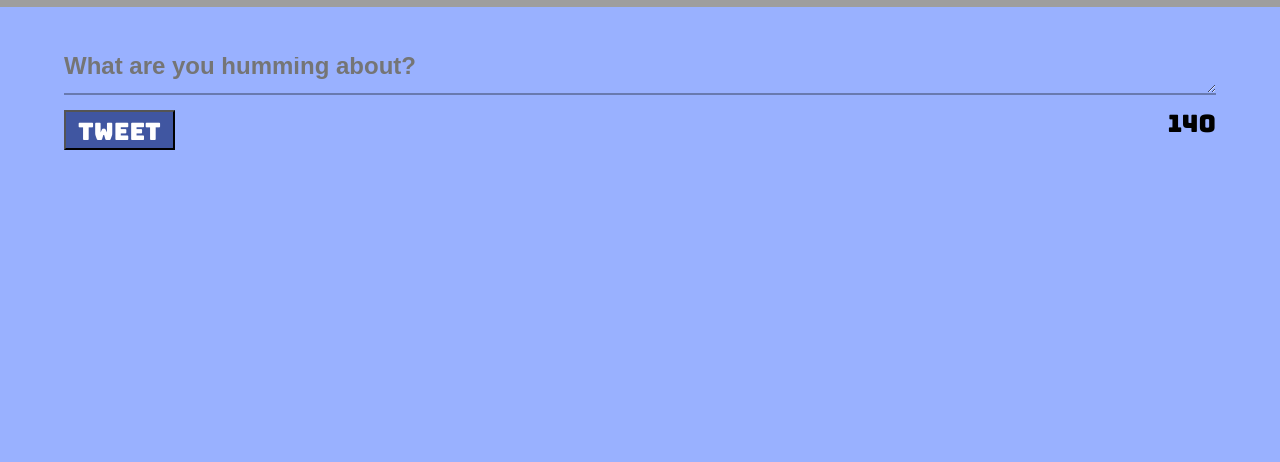
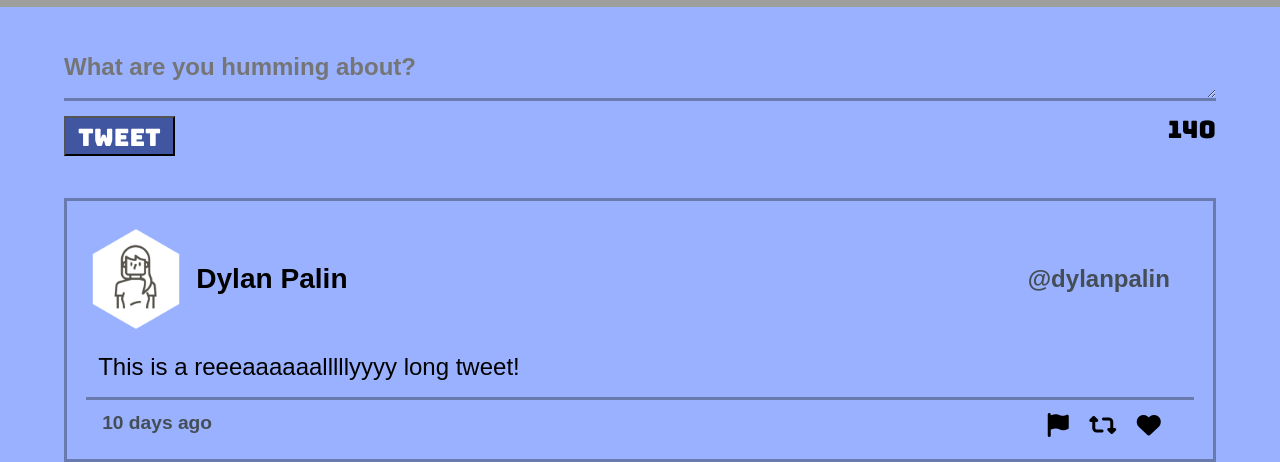
Before and after one commit to DylanPalin/tweeter-project, a website: page public/index.html in a window 1280 px wide. Shown: the part 546-1008 px from the top of the page. Before the commit the page ends 800 px from the top, so only its background shows below. Drawn offline with nearby package versions, Linux system fonts and the light colour scheme; grey boxes are pictures that could not be loaded.

Commit message:
added tweet feed and icons

```diff
--- a/public/index.html
+++ b/public/index.html
@@ -30,9 +30,14 @@
     <link rel="stylesheet" href="/styles/header.css" type="text/css" />
     <!-- New Tweet CSS -->
     <link rel="stylesheet" href="/styles/new-tweet.css" type="text/css" />
+    <!-- Feed CSS -->
+    <link rel="stylesheet" href="/styles/feed.css" type="text/css" />
+
+    <script src="https://cdnjs.cloudflare.com/ajax/libs/timeago.js/4.0.2/timeago.min.js"
+      integrity="sha512-SVDh1zH5N9ChofSlNAK43lcNS7lWze6DTVx1JCXH1Tmno+0/1jMpdbR8YDgDUfcUrPp1xyE53G42GFrcM0CMVg=="
+      crossorigin="anonymous" referrerpolicy="no-referrer"></script>
 
     <!-- External JS -->
-    <script src="https://ajax.googleapis.com/ajax/libs/jquery/3.4.1/jquery.min.js"></script>
 
     <script src="https://kit.fontawesome.com/a8253bf4b0.js" crossorigin="anonymous"></script>
 
@@ -75,15 +80,44 @@
 
       <section class="new-tweet">
         <form>
-          <textarea name="text" id="tweet-text" placeholder="What are you humming about?"></textarea>
+          <textarea name="text" id="textarea" placeholder="What are you humming about?"></textarea>
           <div>
             <button type="submit">Tweet</button>
             <output name="counter" class="counter" for="tweet-text">140</output>
           </div>
         </form>
       </section>
+<br>
+      <section class="tweetFeed">
+        <article>
+          <header class="userThumbs">
+              <img class="pfpThumb" src="/images/profile-hex.png"></img>
+              <h3>Dylan Palin</h3>
+              <h4>@dylanpalin</h4>
+          </header>
 
+          <div class="tweetContent">
+            <p class="userTweet">This is a reeeaaaaaalllllyyyy long tweet!</p>
+          </div>
+
+          <footer class="navIcons">
+            <p>10 days ago</p>
+            <div class="icons">
+              <button class="flagButton">
+              <i class="fa-solid fa-flag"></i>
+              <button class="retweetButton">
+              <i class="fa-solid fa-retweet"></i>
+              <button class="likeButton">
+              <i class="fa-solid fa-heart"></i>
+            </div>
+          </footer>
+        </article>
+
+      </section>
     </main>
+    <script src="https://ajax.googleapis.com/ajax/libs/jquery/3.4.1/jquery.min.js"></script>
+    <script src="/scripts/composer-char-counter.js"></script>
+
   </body>
 
 </html>
--- /dev/null
+++ b/public/scripts/composer-char-counter.js
@@ -0,0 +1,14 @@
+
+$(document).ready(function() {
+  console.log("ready!");
+  $("#textarea").on('input', function() {
+    let counter = 140;
+    let counterElement = $(this).closest('form').find('.counter');
+    counterElement.text(counter - this.value.length);
+      if (this.value.length > 140) {
+        counterElement.addClass('over-limit');
+      } else {
+        counterElement.removeClass('over-limit');
+      }
+    });
+  });
--- /dev/null
+++ b/public/styles/feed.css
@@ -0,0 +1,72 @@
+.pfpThumb {
+  width: 100px;
+  height: 100px;
+}
+
+.icons {
+  display: flex;
+  align-self: flex-end;
+  justify-content: space-between;
+  width: 125px;
+  margin-top: 10px;
+  margin-right: 15px;
+}
+
+.navIcons button {
+  background-color: transparent;
+  border: none;
+  cursor: pointer;
+}
+
+.navIcons button:hover {
+  color: red;
+}
+
+footer p {
+  margin-top: 25px;
+  margin-left: 4px;
+  font-size: .8em;
+  font-weight: bold;
+  color: rgb(69, 78, 87);
+}
+.tweetContent {
+  border-bottom: 3px solid #00000050;
+}
+
+p.userTweet {
+  height: 20px;
+  margin-left: 12px;
+}
+article {
+  display: flex;
+  flex-direction: column;
+  padding: .8em;
+  padding-top: 28px;
+  border: 3px solid #00000050;
+}
+
+header {
+  display: flex;
+  align-items: center;
+}
+
+
+footer {
+  display: flex;
+  flex-direction: row;
+  align-items: center;
+  justify-content: space-between;
+  padding-left: .5em;
+  padding-right: .5em;
+  height: 40px;
+}
+
+h3 {
+  margin-left: 10px;
+}
+
+h4 {
+  margin-left: auto;
+  padding-right: 1em;
+  color: rgb(69, 78, 87);
+}
--- a/public/styles/layout.css
+++ b/public/styles/layout.css
@@ -31,6 +31,7 @@ main.container {
   display: none;
 }
 
+
 /*
  * Additional CSS can be defined below or in other CSS files, as per instructions
  */
--- a/public/styles/new-tweet.css
+++ b/public/styles/new-tweet.css
@@ -12,16 +12,17 @@ form div {
   justify-content: space-between;
   font-family: "Bungee", sans-serif;
   margin-top: 15px;
+  margin-bottom: 15px;
 }
 
 form textarea {
   border: none;
-  border-bottom: 2px solid #00000050;
+  border-bottom: 3px solid #00000050;
   outline: none;
   background: transparent;
   font-weight: bold;
   padding: 0;
-  line-height: .75;
+  line-height: .85;
 }
 
 form div button {
@@ -31,3 +32,7 @@ form div button {
   padding: 6px 12px;
 
 }
+
+.over-limit {
+  color: red;
+}
--- a/server/data-files/initial-tweets.json
+++ b/server/data-files/initial-tweets.json
@@ -8,7 +8,7 @@
     "content": {
       "text": "If I have seen further it is by standing on the shoulders of giants"
     },
-    "created_at": 1701750713849
+    "created_at": 1701904218422
   },
   {
     "user": {
@@ -19,6 +19,6 @@
     "content": {
       "text": "Je pense , donc je suis"
     },
-    "created_at": 1701837113849
+    "created_at": 1701990618422
   }
 ]
```
Also changed, not shown: ajax-example/ajax-example.html (added, +40 -0 lines), ajax-example/more-posts.html (added, +12 -0 lines), server/client.js (added, +50 -0 lines).
